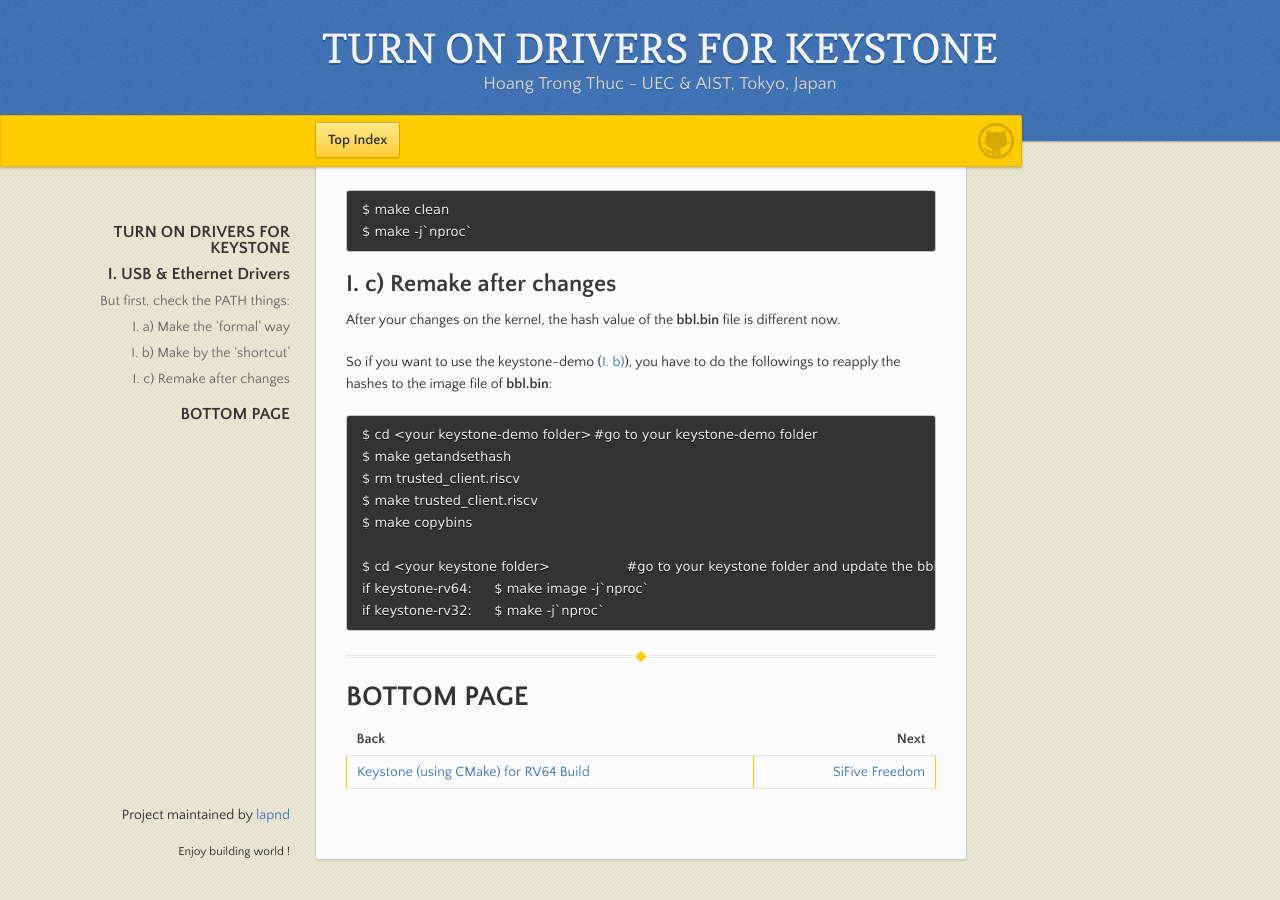
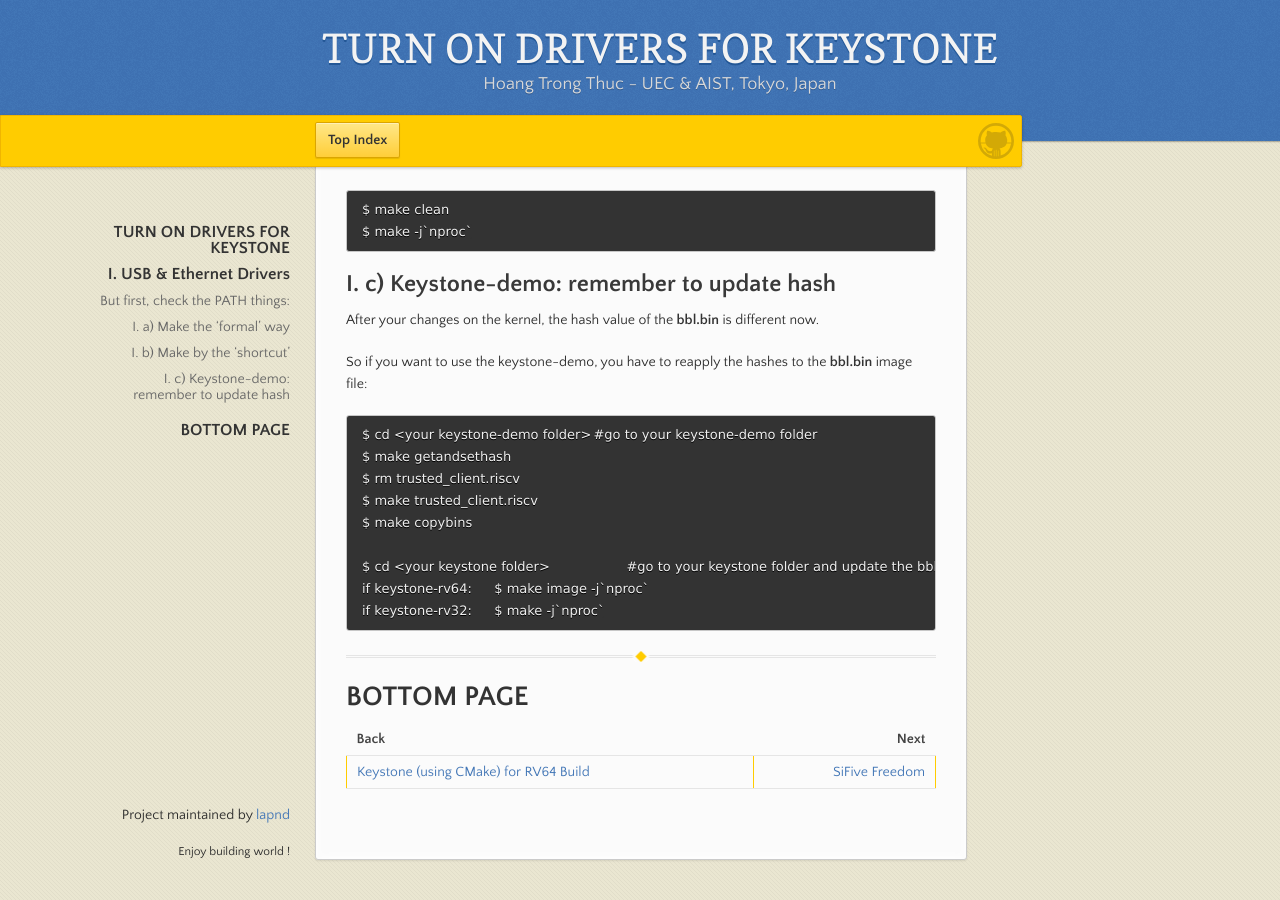
Before and after one commit to lapnd/httdes.github.io, a Jekyll site: the page built from keystone-drivers.md, in a window 1280 px wide and 900 px high, scrolled down 1282 px. Built offline with Jekyll 4.4.1, drawn with Linux system fonts in a browser that asks for light colours; our own code applies the rules of GitHub Pages for plain Markdown files.

Commit message:
Update keystone-drivers.md

````diff
--- a/keystone-drivers.md
+++ b/keystone-drivers.md
@@ -65,11 +65,11 @@ $ make clean
 $ make -j`nproc`
 ```
 
-## I. c) Remake after changes
+## I. c) Keystone-demo: remember to update hash
 
-After your changes on the kernel, the hash value of the **bbl.bin** file is different now.
+After your changes on the kernel, the hash value of the **bbl.bin** is different now.
 
-So if you want to use the keystone-demo ([I. b)](#i-b-keystone-demo)), you have to do the followings to reapply the hashes to the image file of **bbl.bin**:
+So if you want to use the keystone-demo, you have to reapply the hashes to the **bbl.bin** image file:
 ```
 $ cd <your keystone-demo folder>	#go to your keystone-demo folder
 $ make getandsethash
````
